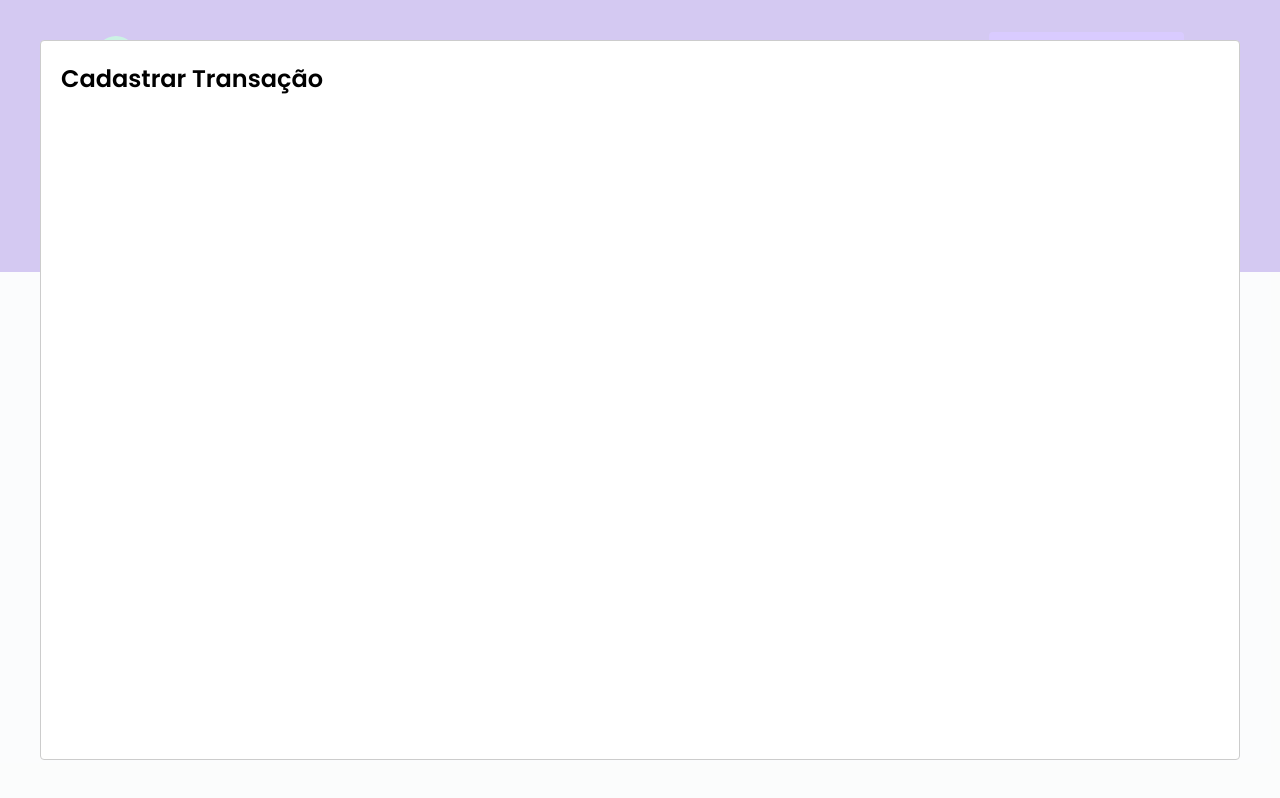
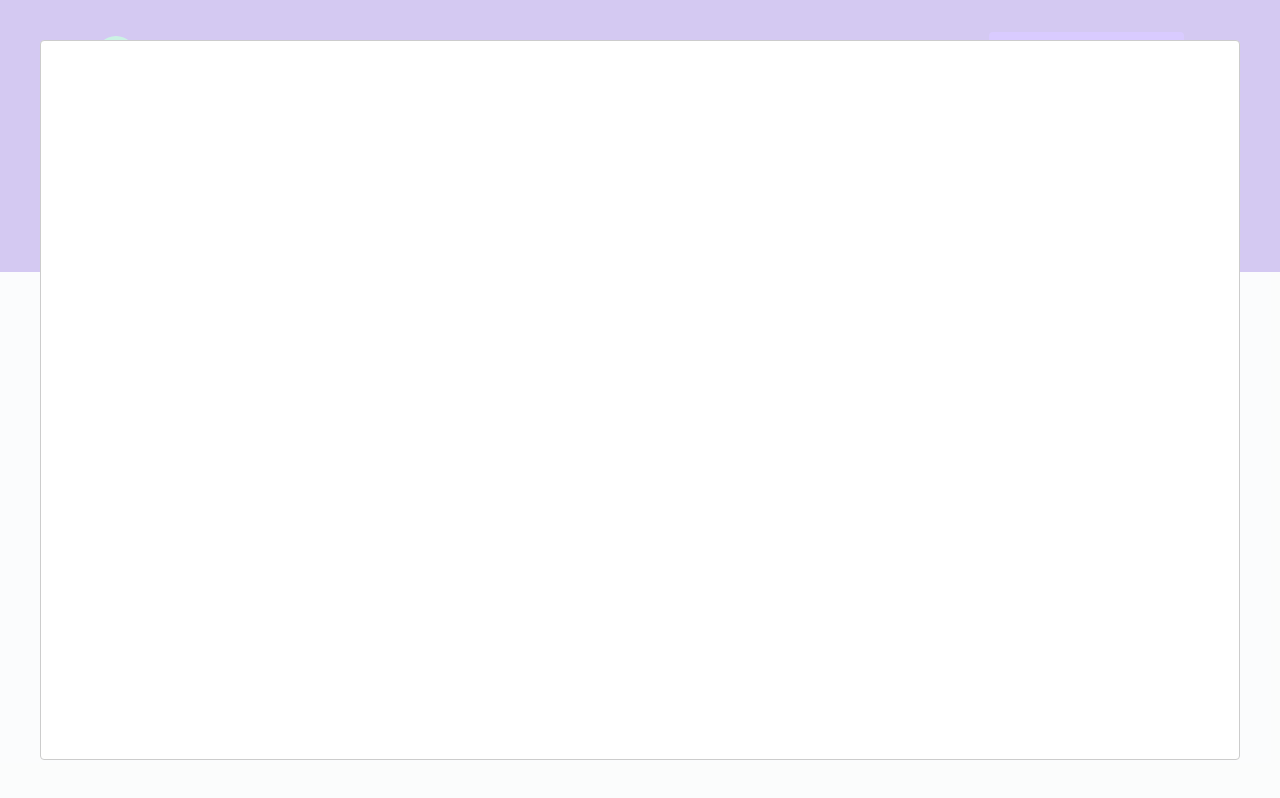
Before and after one commit to LFelpsDev/dt-money, a React (Create React App) app: page / in a window 1280 px wide. Both pictures are taken after a click on the button "Nova Transação". Built offline with nearby package versions, Linux system fonts and the light colour scheme; no server answers; what miragejs would draw is missing.

Commit message:
adicionando o Componente newTransactionModal, para Armazenar todo nosso Modal

```diff
--- a/src/App.tsx
+++ b/src/App.tsx
@@ -2,34 +2,35 @@ import { useState } from 'react';
 import Modal from 'react-modal'; // é preciso tipar ele, quando estar utilizando o TypeScript
 import { Dashboard } from "./components/Dashboard";
 import { Header } from "./components/Header";
+import { NewTransactionModal } from './components/NewTransactionModal';
 import { GlobalStyle } from "./styles/global";
 
 
-Modal.setAppElement('#root'); // para aces
+Modal.setAppElement('#root'); // para acessibilidade
 
 export function App() {
 
   const [isNewTransactionModalOpen, setIsNewTransactionModalOpen] = useState(false);
 
-  function handleOpenNewTransactionModal(){
+  function handleOpenNewTransactionModal() {
     setIsNewTransactionModalOpen(true);
   }
 
-  function handleCloseNewTransactionModal(){
+  function handleCloseNewTransactionModal() {
     setIsNewTransactionModalOpen(false);
   }
   return (
     <>
-      <Header onOpenNewTransactionModal={handleOpenNewTransactionModal} />
+      <Header
+      onOpenNewTransactionModal={handleOpenNewTransactionModal}
+      />
 
       <Dashboard />
 
-      <Modal
-        isOpen={isNewTransactionModalOpen}
-        onRequestClose={handleCloseNewTransactionModal} // a função que teve ser executada quando o usario aperta esc, ou clicar fora do modal
-      >
-        <h2>Cadastrar Transação</h2>
-      </Modal>
+      <NewTransactionModal
+      isOpen={isNewTransactionModalOpen}
+      onRequestClose={handleCloseNewTransactionModal}
+      />
 
       <GlobalStyle />
     </>
--- /dev/null
+++ b/src/components/NewTransactionModal/index.tsx
@@ -0,0 +1,21 @@
+import Modal from 'react-modal';
+import { Container } from './styles'
+
+
+interface NewTransactionModalProps {
+  isOpen: boolean;
+  onRequestClose: () => void;
+}
+
+export function NewTransactionModal({isOpen, onRequestClose,}: NewTransactionModalProps){
+  return (
+    <Modal
+        isOpen={isOpen}
+        onRequestClose={onRequestClose} // a função que teve ser executada quando o usario aperta esc, ou clicar fora do modal
+      >
+        <Container>
+
+        </Container>
+      </Modal>
+  )
+}
--- /dev/null
+++ b/src/components/NewTransactionModal/styles.ts
@@ -0,0 +1,6 @@
+import styled from 'styled-components';
+
+
+export const Container = styled.div`
+
+`;
```
